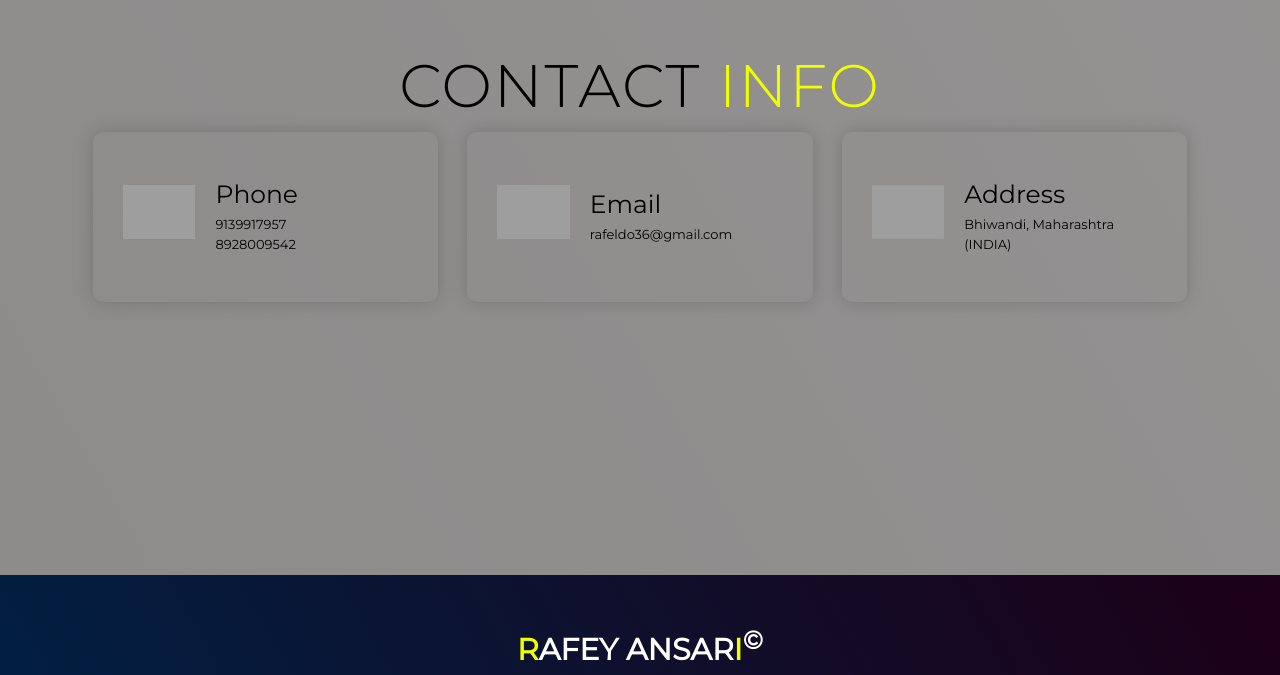
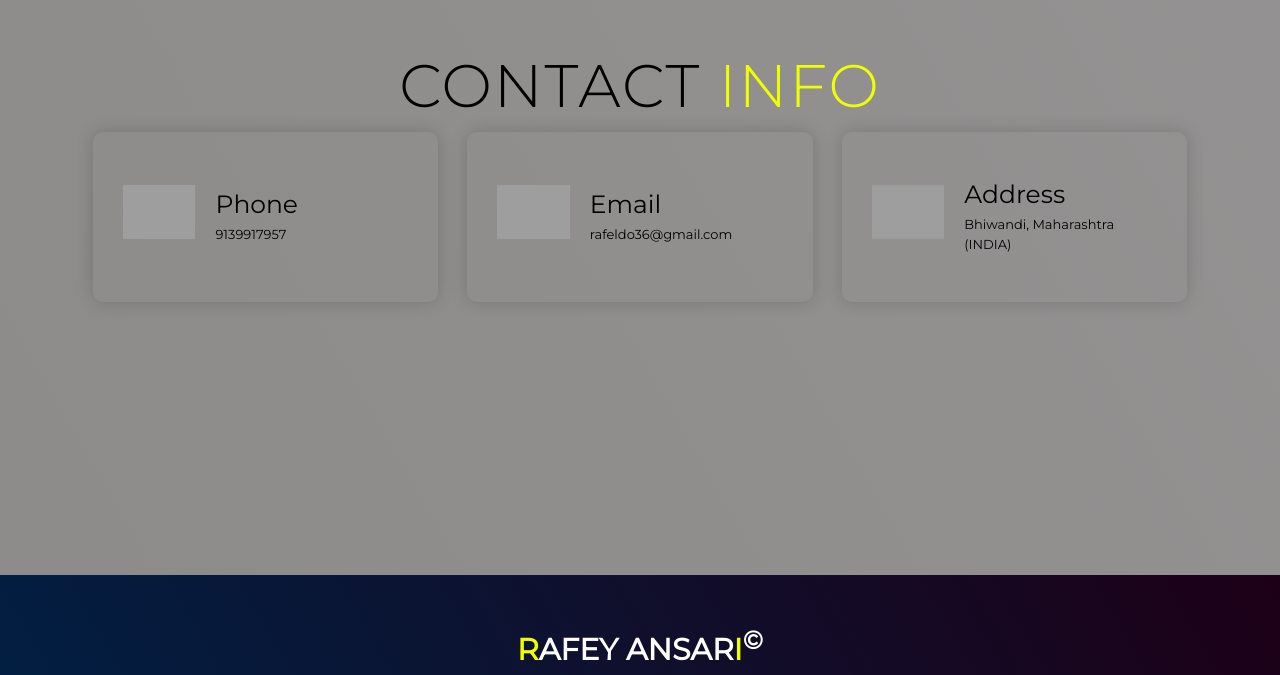
Before and after one commit to rafeldo36/profile, a plain HTML site: page index.html in a window 1280 px wide. Shown: the part 6293-6968 px from the top of the page. Drawn offline with Linux system fonts and the light colour scheme; grey boxes are pictures that could not be loaded.

Commit message:
Update index.html

```diff
--- a/index.html
+++ b/index.html
@@ -211,7 +211,6 @@
           <div class="contact-info">
             <h1>Phone</h1>
             <h2>9139917957</h2>
-            <h2>8928009542</h2>
           </div>
         </div>
         <div class="contact-item">
```
